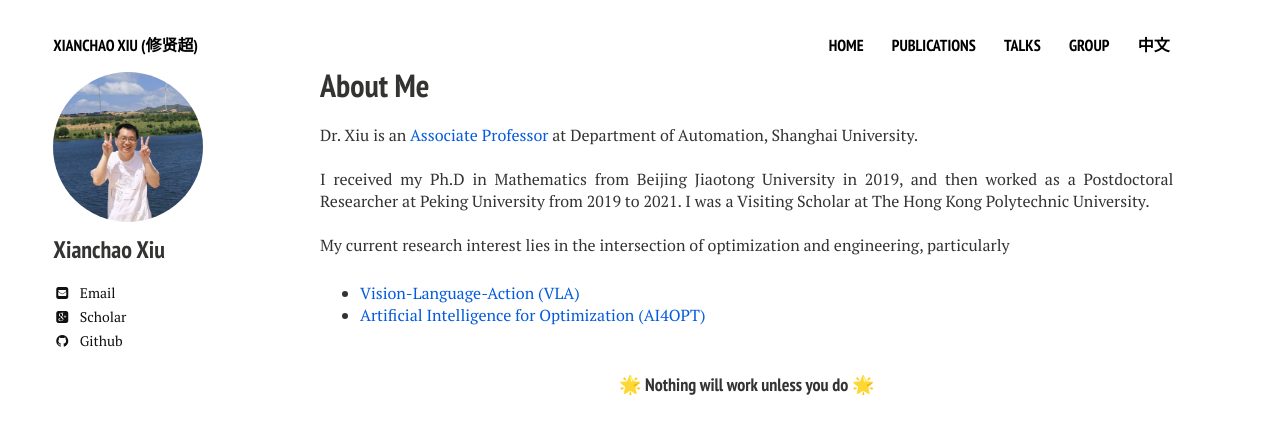
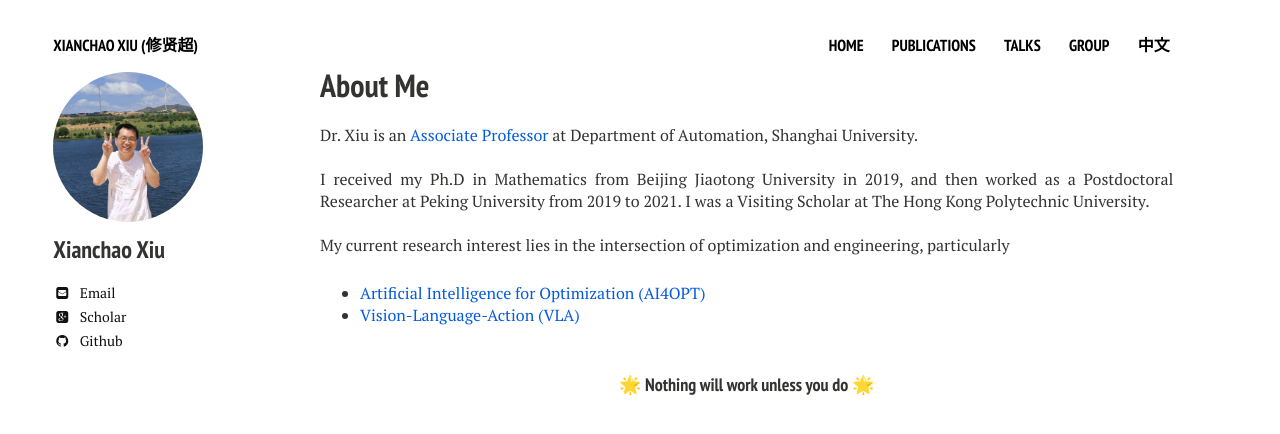
Before and after one commit to xianchaoxiu/xianchaoxiu.github.io, a Jekyll site: the page built from index.md, in a window 1280 px wide. Shown: the top 434 px of the page. Built offline with Jekyll 4.4.1, drawn with Linux system fonts in a browser that asks for light colours; nearby versions of some CDN libraries.

Commit message:
Update home2.html

```diff
--- a/_layouts/home2.html
+++ b/_layouts/home2.html
@@ -35,9 +35,9 @@
 
         My current research interest lies in the intersection of optimization and engineering, particularly
    <ul>
-	  <li> <a href="https://xianchaoxiu.github.io/chinese/research/VLA/" class="textlink" target="_blank"> Vision-Language-Action (VLA) </a> </li>
-      <li> <a href="https://xianchaoxiu.github.io/chinese/research/OPT/" class="textlink" target="_blank"> Artificial Intelligence for Optimization (AI4OPT)  </a> </li> <br>
-    </ul>
+      <li> <a href="https://xianchaoxiu.github.io/chinese/research/OPT/" class="textlink" target="_blank"> Artificial Intelligence for Optimization (AI4OPT)  </a> </li>
+      <li> <a href="https://xianchaoxiu.github.io/chinese/research/VLA/" class="textlink" target="_blank"> Vision-Language-Action (VLA) </a> </li> <br>
+   </ul>
 
 
 
```
